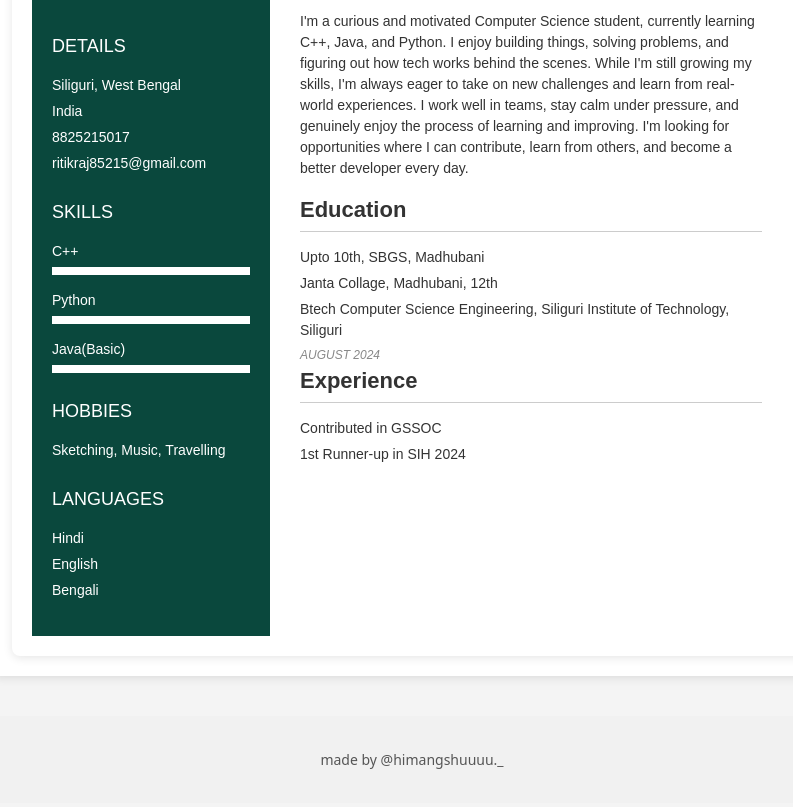
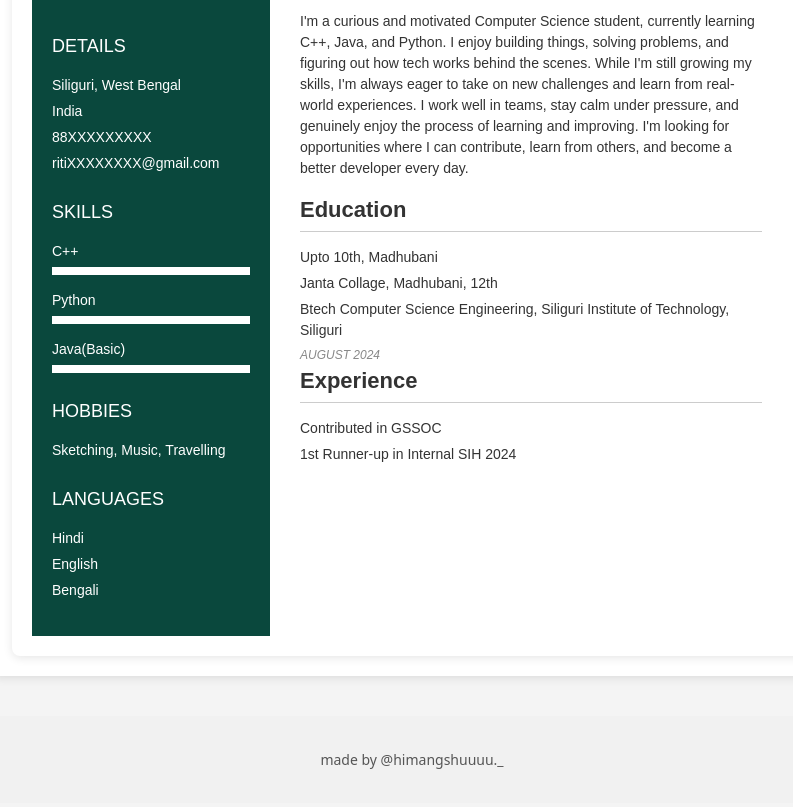
Before and after one commit to HimangshuSharma01/ADVANCE-CV, a plain HTML site: page index.html in a window 1280 px wide. Shown: the part 2272-3079 px from the top of the page, without its empty margins (228-1021 px from the left). Drawn offline with nearby package versions, Linux system fonts and the light colour scheme.

Commit message:
Update index.html

```diff
--- a/index.html
+++ b/index.html
@@ -258,8 +258,8 @@
           <div class="cv-section-title">Details</div>
           <div class="cv-detail-item">${address || 'Siliguri, West Bengal'}</div>
           <div class="cv-detail-item">${getValue('country') || 'India'}</div>
-          <div class="cv-detail-item">${getValue('phone') || '8825215017'}</div>
-          <div class="cv-detail-item">${getValue('email') || 'ritikraj85215@gmail.com'}</div>
+          <div class="cv-detail-item">${getValue('phone') || '88XXXXXXXXX'}</div>
+          <div class="cv-detail-item">${getValue('email') || 'ritiXXXXXXXX@gmail.com'}</div>
 
           <div class="cv-section-title">Skills</div>
           <div class="cv-detail-item">${getValue('skill1') || 'C++'}</div>
@@ -288,14 +288,14 @@
           <p>${getValue('profile') || "I'm a curious and motivated Computer Science student, currently learning C++, Java, and Python. I enjoy building things, solving problems, and figuring out how tech works behind the scenes. While I'm still growing my skills, I'm always eager to take on new challenges and learn from real-world experiences. I work well in teams, stay calm under pressure, and genuinely enjoy the process of learning and improving. I'm looking for opportunities where I can contribute, learn from others, and become a better developer every day."}</p>
 
           <div class="cv-section-main">Education</div>
-          <div class="cv-detail-item">${getValue('education1') || 'Upto 10th, SBGS, Madhubani'}</div>
+          <div class="cv-detail-item">${getValue('education1') || 'Upto 10th, Madhubani'}</div>
           <div class="cv-detail-item">${getValue('education2') || 'Janta Collage, Madhubani, 12th'}</div>
           <div class="cv-detail-item">${getValue('education3') || 'Btech Computer Science Engineering, Siliguri Institute of Technology, Siliguri'}</div>
           <div class="cv-date">${getValue('gradDate') || 'AUGUST 2024'}</div>
 
           <div class="cv-section-main">Experience</div>
           <div class="cv-detail-item">${getValue('experience').split('\n')[0] || 'Contributed in GSSOC'}</div>
-          <div class="cv-detail-item">${getValue('experience').split('\n')[1] || '1st Runner-up in SIH 2024'}</div>
+          <div class="cv-detail-item">${getValue('experience').split('\n')[1] || '1st Runner-up in Internal SIH 2024'}</div>
         </div>
       `;
 
```
